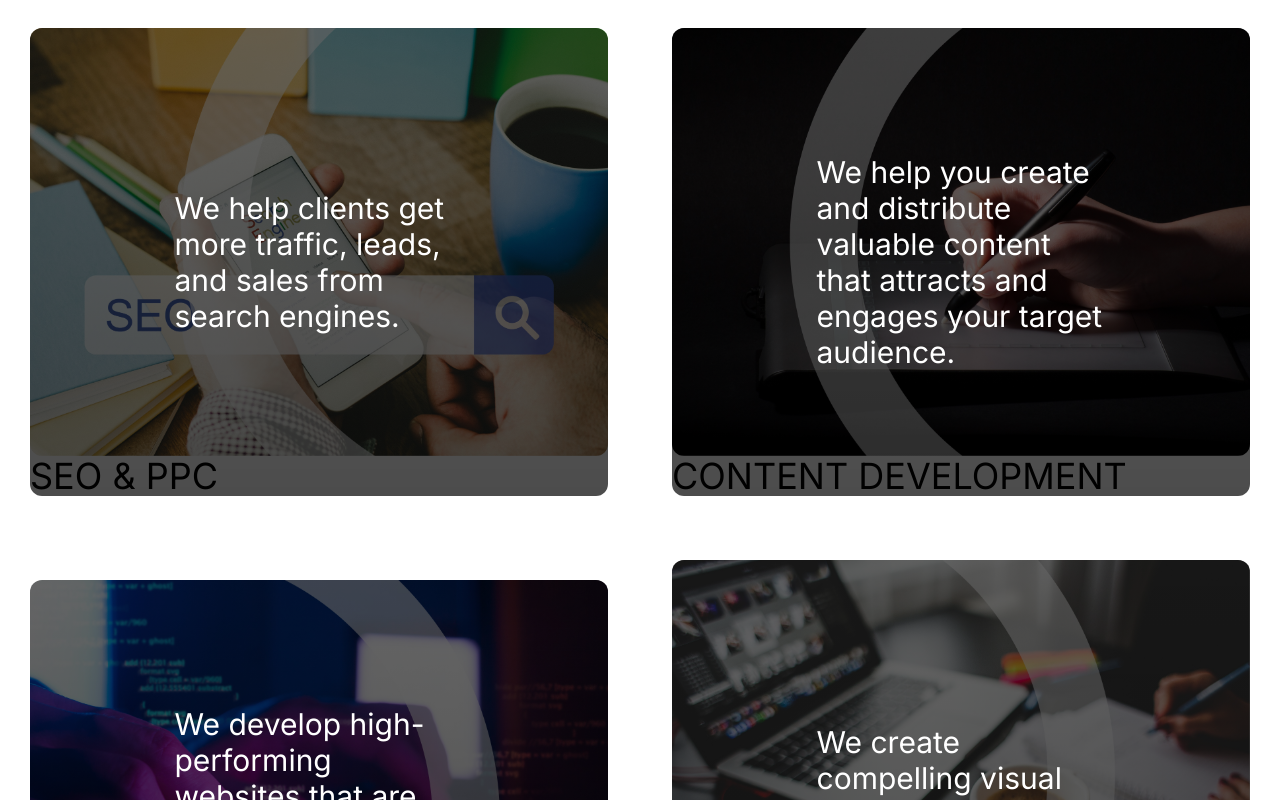
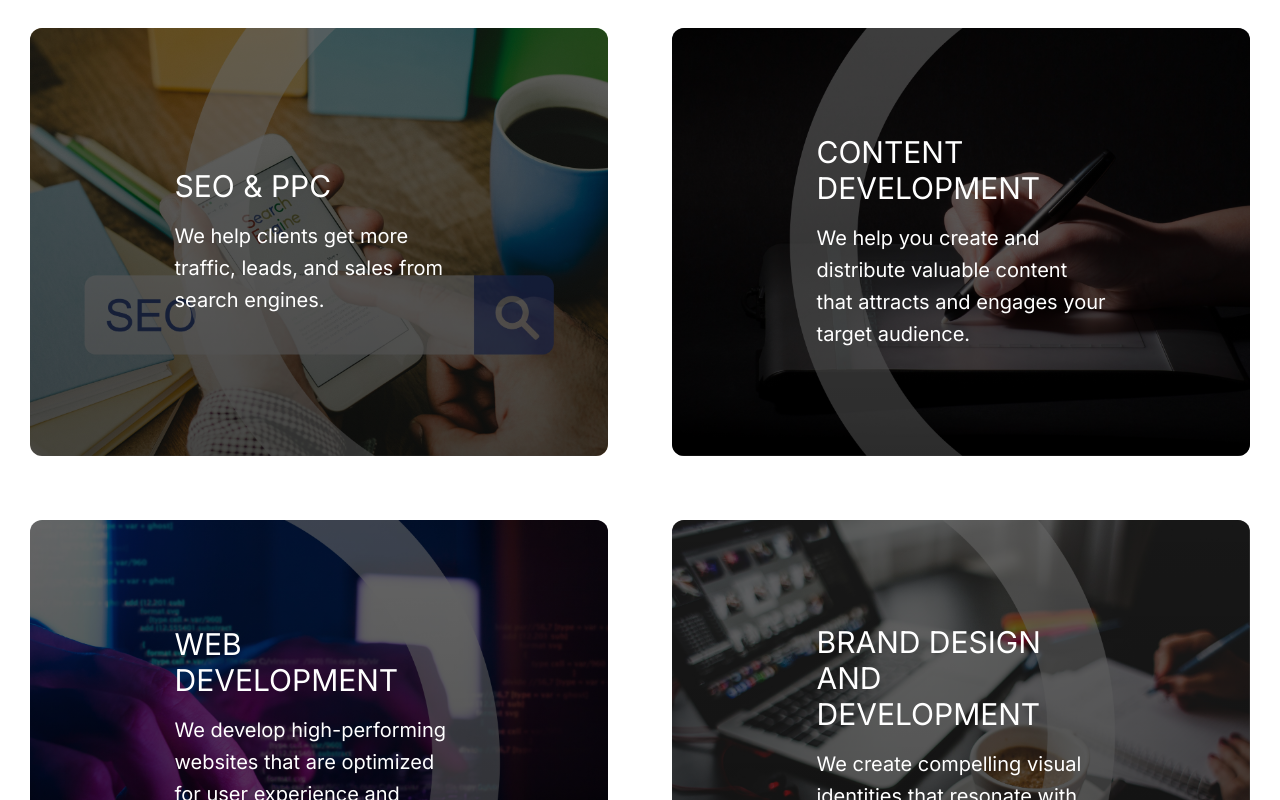
Before and after one commit to yhtiee/Digital-Agency, a Next.js app: page / in a window 1280 px wide. Shown: the part 1060-1860 px from the top of the page. Built offline with nearby package versions, Linux system fonts and the light colour scheme.

Commit message:
fix service card component to include title

```diff
--- a/components/HomepageHeader.jsx
+++ b/components/HomepageHeader.jsx
@@ -37,9 +37,9 @@ const HomepageHeader = () => {
         <motion.button
             whileHover={{scale:1.1}}
 
-            className='fixed bottom-16 left-16 rounded-full bg-green-500 p-4'>
+            className='fixed bottom-16 left-16 rounded-full bg-green-500 p-4 z-[3]'>
             {/* Placeholder WhatsApp Icon */}
-            <a className='text-white text-xl' href={whatsAppLink}>
+            <a className='text-white text-xl z-[1000]' href={whatsAppLink}>
            <Image src="/testImage/iwhatsapp.svg" width={50} height={100} alt='whatsapp'/>
             </a>
         </motion.button>
@@ -47,9 +47,9 @@ const HomepageHeader = () => {
         <motion.button
             whileHover={{scale:1.1}}
 
-            className='fixed bottom-16 right-16 rounded-full bg-[#3faf3a] p-4 hover:cursor-pointer'>
+            className='fixed bottom-16 right-16 rounded-full bg-[#3faf3a] p-4 hover:cursor-pointer z-[3]'>
             {/* Placeholder Email Icon */}
-            <a href={emailLink}><span className='text-white text-5xl'>✉️</span></a>
+            <a href={emailLink}><span className='text-white text-5xl '>✉️</span></a>
         </motion.button>
 
 
--- a/components/Services.jsx
+++ b/components/Services.jsx
@@ -24,8 +24,12 @@ const Services = () => {
                     className='relative'>
                     <div className='relative image-overlay '>
                         <Image src={items.img} alt={items.alt} width={500} height={100} className='rounded-xl w-[100%]' />
-                        <h1 className='md:text-4xl'>{items.service}</h1>
-                        <p className='absolute top-[50%] left-[50%] translate-x-[-50%] translate-y-[-50%] text-white text-xl z-[2] lg:text-3xl  image-text'>{items.text}</p>
+
+                        <div className='absolute top-[50%] left-[50%] translate-x-[-50%] translate-y-[-50%] text-white z-[2] lg:text-3xl  image-text'>
+                <p className='text-3xl'>{items.service}</p>
+                <p className='text-xl pt-4 leading-[2rem]'>{items.text}</p>
+            </div>
+
                     </div>
                 </motion.div>
             ))}
```
